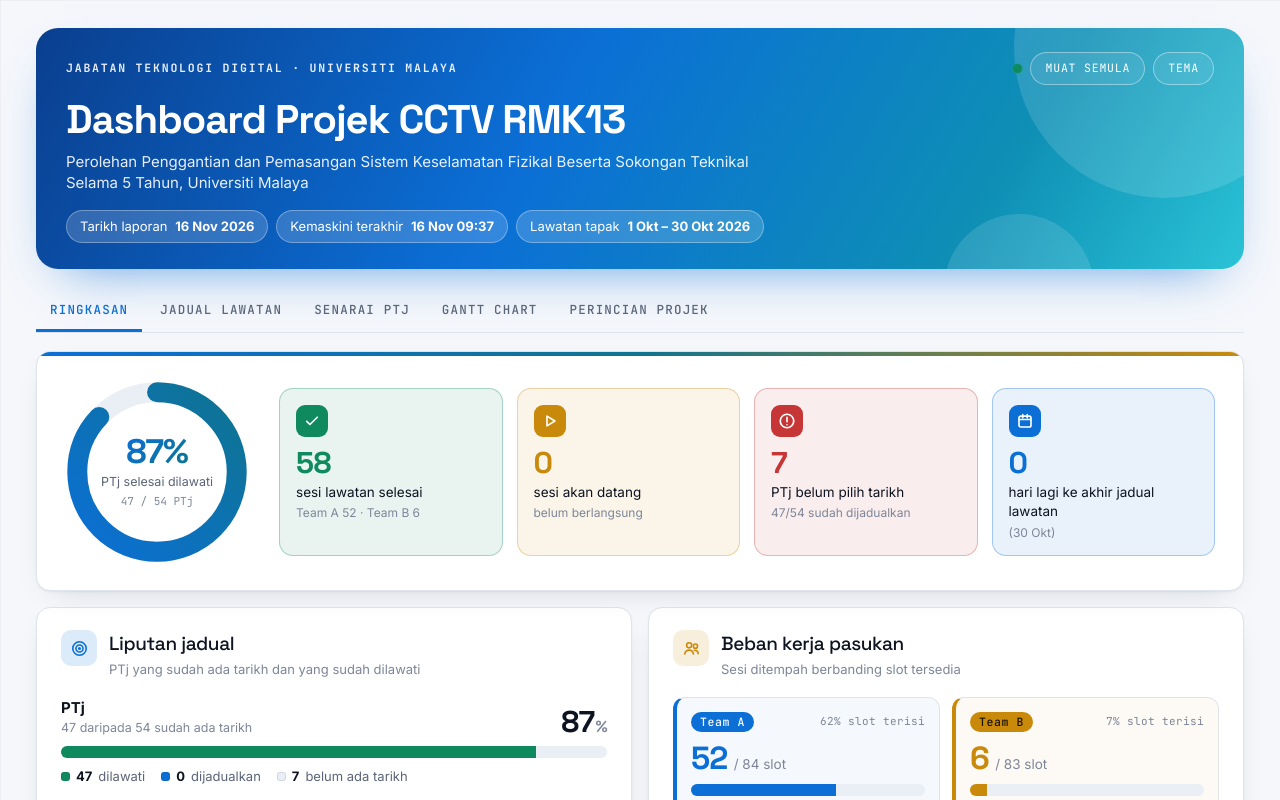
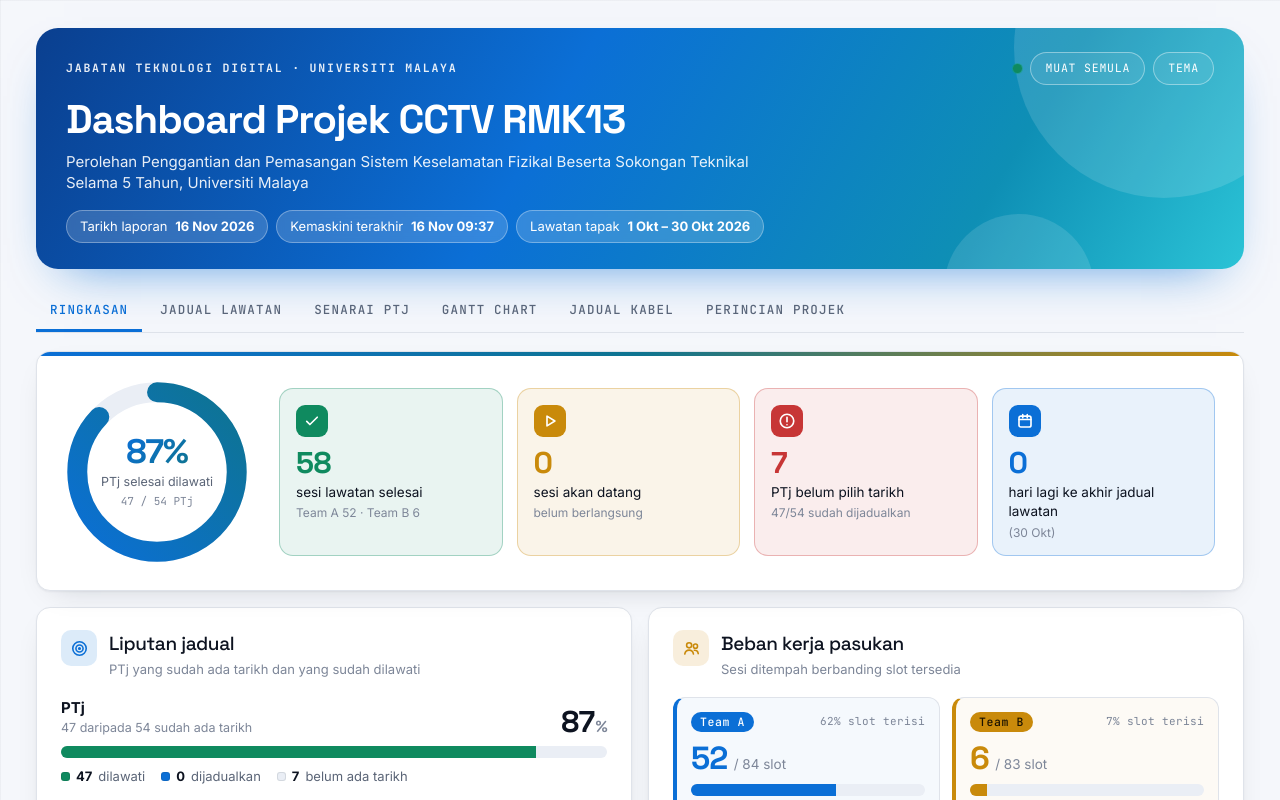
Before and after one commit to aminudinrazali96/cctv-rmk13, a plain HTML site: page index.html in a window 1280 px wide. Shown: the top 800 px of the page. Drawn offline with Linux system fonts and the light colour scheme.

Commit message:
Kemas kini data 2026-11-16 09:38

```diff
--- a/index.html
+++ b/index.html
@@ -212,6 +212,10 @@ footer{margin-top:28px;color:var(--mute);font-size:12.5px}
 .step b{display:flex;gap:8px;align-items:center;font-size:14px;color:var(--navy)}
 .step b i{font-style:normal;background:var(--navy);color:var(--bg);font-size:11px;width:22px;height:22px;border-radius:50%;display:inline-flex;align-items:center;justify-content:center;flex:none}
 .step p{font-size:13px;color:var(--ink2);margin-top:4px}
+.kbt tr.kbw td{font-family:var(--f-mono);font-size:12px;letter-spacing:.5px;font-weight:700;color:var(--ink);background:var(--track);padding:8px 10px}
+.kbt tr.kbw td span{color:var(--mute);font-weight:500}
+.kbt tr.cur td{background:color-mix(in srgb,var(--brand) 6%,transparent)}
+.kbt tr.kbw.cur td{background:color-mix(in srgb,var(--brand) 14%,transparent)}
 td.q{text-align:right;font-weight:900;font-variant-numeric:tabular-nums;white-space:nowrap}
 .yr{display:grid;grid-template-columns:64px 1fr;gap:12px;align-items:center;padding:10px 0;border-top:1px solid var(--line)}
 .yr:first-child{border-top:0}
@@ -471,6 +475,7 @@ header.hero::after{content:'';position:absolute;width:150px;height:150px;border-
     <button role="tab" data-tab="jadual" aria-selected="false">Jadual lawatan</button>
     <button role="tab" data-tab="ptj" aria-selected="false">Senarai PTj</button>
     <button role="tab" data-tab="gantt" aria-selected="false">Gantt chart</button>
+    <button role="tab" data-tab="kabel" aria-selected="false" hidden>Jadual kabel</button>
     <button role="tab" data-tab="projek" aria-selected="false">Perincian projek</button>
   </nav>
 
@@ -550,6 +555,20 @@ header.hero::after{content:'';position:absolute;width:150px;height:150px;border-
     <p class="h2s" style="margin-top:10px">Bar = jadual pelaksanaan pembekal (dibentang semasa Mesyuarat Kick-Off 22/9/2026). Isian = peratus siap sebenar. Garis kelabu di bawah bar = tempoh dalam Gantt Chart tawaran (Enclosure G). Status dibanding dengan kemajuan yang dijangka pada hari ini. Baris ↳ ialah item daripada Jadual Pematuhan Spesifikasi Teknikal (no. item spesifikasi dalam label "Spek"); bar putus-putus mengikut tempoh aktiviti induk.</p>
   </section>
 
+  <section id="t-kabel" hidden>
+    <div class="grid kpis" id="kbkpis"></div>
+    <div class="ghead" style="margin-top:18px">
+      <div><h2 id="kb-tajuk">Jadual pemasangan kabel</h2><p class="h2s" id="kb-sub" style="margin-bottom:0"></p></div>
+      <input type="search" id="kq" placeholder="Cari PTj…" aria-label="Cari PTj dalam jadual kabel">
+    </div>
+    <div class="card tblwrap" style="padding:8px 10px;margin-top:12px">
+      <table class="kbt">
+        <thead><tr><th>BIL.</th><th>PTJ / LOKASI</th><th style="text-align:right">UNIT CCTV</th><th>TARIKH MULA</th><th>STATUS</th></tr></thead>
+        <tbody id="kbbody"></tbody>
+      </table>
+    </div>
+  </section>
+
   <section id="t-projek" hidden>
     <div class="card lock" id="pj-lock">
       <div class="lk-ic" aria-hidden="true">🔒</div>
@@ -621,7 +640,7 @@ $('#theme').onclick=()=>{const cur=document.documentElement.dataset.theme||(matc
 /* tab */
 document.querySelectorAll('nav button').forEach(b=>b.onclick=()=>{
   document.querySelectorAll('nav button').forEach(x=>x.setAttribute('aria-selected',x===b));
-  ['ringkasan','jadual','ptj','gantt','projek'].forEach(t=>$('#t-'+t).hidden=t!==b.dataset.tab);
+  ['ringkasan','jadual','ptj','gantt','kabel','projek'].forEach(t=>$('#t-'+t).hidden=t!==b.dataset.tab);
   try{sessionStorage.setItem('tab',b.dataset.tab)}catch(e){}
   if(b.dataset.tab==='gantt'&&D)ganttScroll();
 });
@@ -842,6 +861,40 @@ function showAttn(){
   rows.forEach(r=>{r.classList.remove('flash');void r.offsetWidth;r.classList.add('flash')});
   clearTimeout(showAttn.t);showAttn.t=setTimeout(()=>rows.forEach(r=>r.classList.remove('flash')),3300);
 }
+function renderKabel(){
+  const K=D.kabel, tab=document.querySelector('nav button[data-tab="kabel"]');
+  if(!K||!K.baris||!K.baris.length){tab.hidden=true;return}
+  tab.hidden=false;
+  const HARI=['Ahad','Isnin','Selasa','Rabu','Khamis','Jumaat','Sabtu'];
+  const T=pd(todayIso()), B=K.baris, tot=B.reduce((a,r)=>a+r.unit,0);
+  const wkStart=m=>{const ds=B.filter(r=>r.minggu===m).map(r=>pd(r.mula));const d=new Date(Math.min(...ds));return addD(d,-((d.getDay()+6)%7))};
+  const weeks=[...new Set(B.map(r=>r.minggu))].sort((a,b)=>a-b);
+  const curWk=weeks.find(m=>{const s=wkStart(m);return T>=s&&T<=addD(s,6)});
+  const st=r=>{if(r.status)return [r.status,r.status.toUpperCase()];const d=pd(r.mula);if(d>T)return['akan','AKAN DATANG'];return r.minggu===curWk?['ikut','MINGGU INI']:['dalam','TARIKH MULA LEPAS']};
+  const past=B.filter(r=>pd(r.mula)<=T), pu=past.reduce((a,r)=>a+r.unit,0);
+  const cw=B.filter(r=>r.minggu===curWk), cu=cw.reduce((a,r)=>a+r.unit,0);
+  const J0=pd(K.julat[0]), J1=pd(K.julat[1]);
+  $('#kb-tajuk').textContent=K.tajuk||'Jadual pemasangan kabel';
+  $('#kb-sub').textContent=`Cadangan pembekal · ${dmyy(J0)} – ${dmyy(J1)} · ${weeks.length} minggu. Status sebenar pemasangan belum dilaporkan; status di bawah dikira ikut tarikh mula.`;
+  $('#kbkpis').innerHTML=[
+    [B.length+'<span style="font-size:20px;color:var(--mute)"> PTj</span>','lokasi pemasangan kabel',`${tot.toLocaleString('ms-MY')} unit CCTV`,'var(--navy)'],
+    [curWk?'Minggu '+curWk:(T<J0?'Belum mula':'Tamat'),`daripada ${weeks.length} minggu`,curWk?`${K.minggu_label[curWk]||''} · ${cw.length} PTj · ${cu} unit`:'', 'var(--a)'],
+    [Math.round(pu/tot*100)+'%','unit dengan tarikh mula telah lepas',`${past.length} PTj · ${pu} daripada ${tot} unit`,'var(--a)'],
+    [B.filter(r=>r.status==='selesai').length+'<span style="font-size:20px;color:var(--mute)"> / '+B.length+'</span>','PTj disahkan selesai','menunggu laporan kemajuan pembekal','var(--ok)'],
+  ].map(([v,l,s2,c])=>`<div class="card kpi"><b style="color:${c}">${v}</b><span>${l}</span><small>${s2}</small></div>`).join('');
+  const q=($('#kq').value||'').toLowerCase().trim();
+  let h='';
+  weeks.forEach(m=>{
+    const rs=B.filter(r=>r.minggu===m&&(!q||r.ptj.toLowerCase().includes(q)));if(!rs.length)return;
+    const u=B.filter(r=>r.minggu===m).reduce((a,r)=>a+r.unit,0);
+    h+=`<tr class="kbw${m===curWk?' cur':''}"><td colspan="5">MINGGU ${m} <span>(${esc(K.minggu_label[m]||'')}) · ${u} unit</span>${m===curWk?' <span class="chip c-ikut">MINGGU INI</span>':''}</td></tr>`;
+    h+=rs.map(r=>{const d=pd(r.mula),[c,t]=st(r);return `<tr${m===curWk?' class="cur"':''}><td class="num">${r.bil}</td><td>${esc(r.ptj)}${r.catatan?`<small style="display:block;color:var(--mute)">${esc(r.catatan)}</small>`:''}</td><td class="q">${r.unit}</td><td style="white-space:nowrap">${dmy(d)} <span style="color:var(--mute)">${HARI[d.getDay()]}</span></td><td><span class="chip c-${c}">${t}</span></td></tr>`}).join('');
+  });
+  h+=`<tr class="kbw"><td></td><td><b>JUMLAH</b></td><td class="q">${tot}</td><td colspan="2"></td></tr>`;
+  $('#kbbody').innerHTML=h;
+}
+$('#kq').oninput=()=>{if(D)renderKabel()};
+
 function renderProjek(){
   const P=D.projek, tab=document.querySelector('nav button[data-tab="projek"]');
   if(!P&&!D.projek_enc){tab.hidden=true;return}
@@ -901,7 +954,7 @@ async function load(){
     $('#err').style.display='none';
     if(txt===lastJson)return;
     lastJson=txt;D=JSON.parse(txt);await applyProjek();
-    renderHeader();renderSummary();renderTimeline();renderPtj();renderGantt();renderProjek();
+    renderHeader();renderSummary();renderTimeline();renderPtj();renderGantt();renderKabel();renderProjek();
   }catch(e){const el=$('#err');el.textContent='Data tidak dapat dimuatkan ('+e.message+'). Cuba muat semula sebentar lagi.';el.style.display='block'}
 }
 
```
